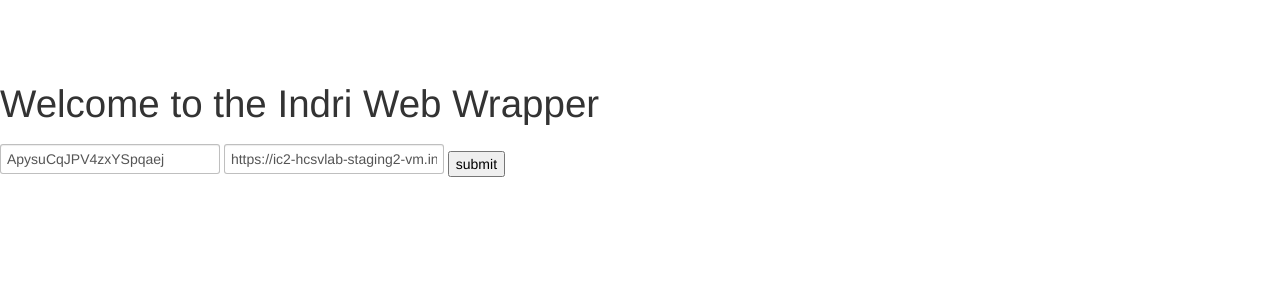
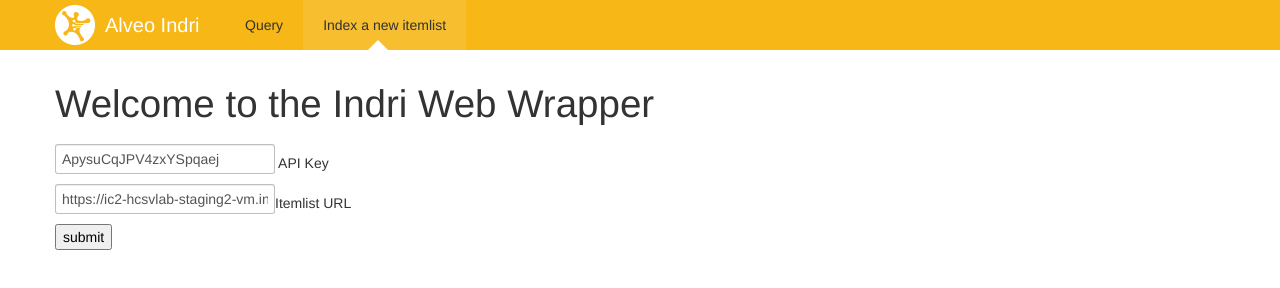
Before and after one commit to Alveo/alveo-indri-wrapper, a plain HTML site: page web/kickoff.html in a window 1280 px wide. Drawn offline with nearby package versions, Linux system fonts and the light colour scheme; files whose address does not match are found by name.

Commit message:
Updated kickoff and index progress page to the correct style

```diff
--- a/web/kickoff.html
+++ b/web/kickoff.html
@@ -19,10 +19,40 @@
 </head>
 
 <body>
-  <h1>Welcome to the Indri Web Wrapper </h1>
-  <form method="post" action="/indri/">
-    <input type="text" name="api_key" value="ApysuCqJPV4zxYSpqaej"></input>
-    <input type="text" name="item_list_url" value="https://ic2-hcsvlab-staging2-vm.intersect.org.au/item_lists/11.json"></input>
-    <input type="submit" value="submit">
-  </form>
+  <div class="navbar navbar-fixed-top" id="header-navbar-fixed-top">
+
+    <div class="navbar-inner">
+      <div class="container">
+        <div class="row-fluid">
+          <a href="/indri/index.html" class="brand">Alveo Indri</a>
+          <ul class="nav">
+            <li>
+            <a href="/indri/index.html">Query</a>
+            </li>
+            <li class="active">
+            <a href="/indri/kickoff.html">Index a new itemlist</a>
+            </li>
+          </ul>
+        </div>
+      </div>
+    </div>
+  </div>
+
+</div>
+
+<div id="main-container" class="container">
+  <div class="row-fluid clearfix">
+    <div id="sidebar" class="span9">
+
+      <h1>Welcome to the Indri Web Wrapper </h1>
+      <form method="post" action="/indri/">
+        <input type="text" name="api_key" value="ApysuCqJPV4zxYSpqaej"></input> API Key<br>
+        <input type="text" name="item_list_url" value="https://ic2-hcsvlab-staging2-vm.intersect.org.au/item_lists/11.json"></input>Itemlist URL<br>
+        <input type="submit" value="submit">
+      </form>
+    </div>
+  </div>
+</div>
+
+
 </body>
```
Also changed, not shown: web/begin.html (+30 -1 lines).
